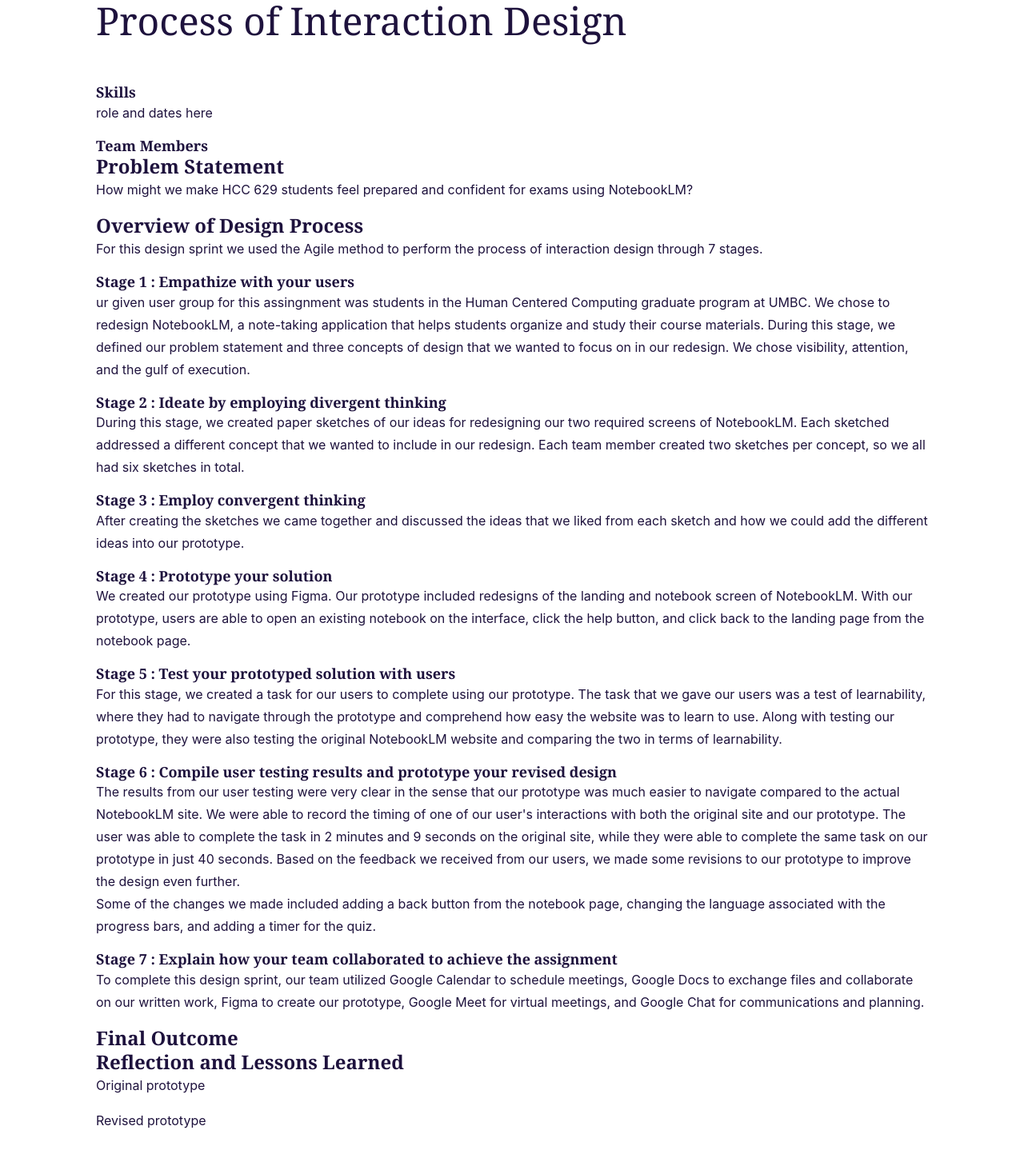
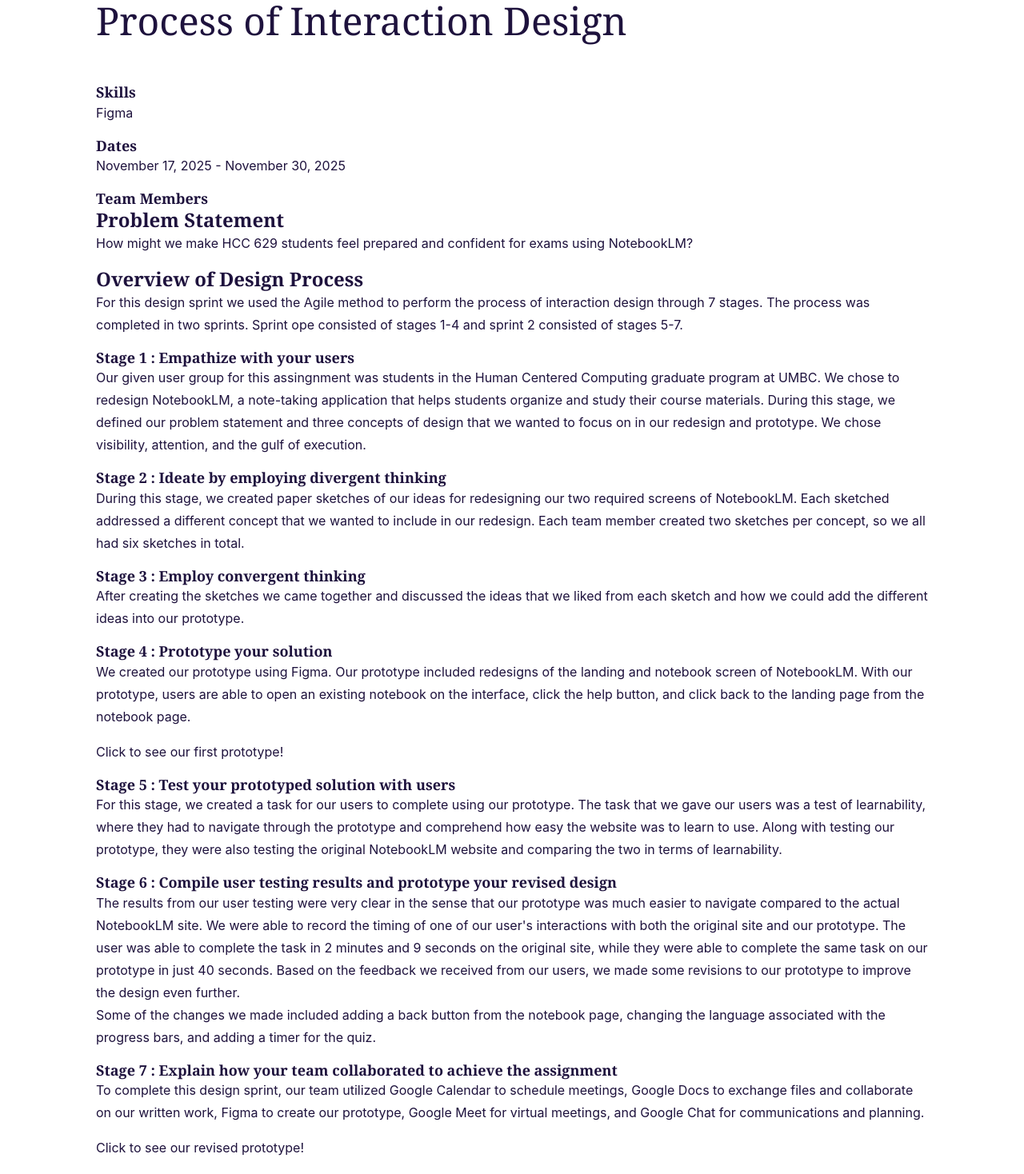
Before and after one commit to danabrunson/Portfolio, a React (Vite) app: page /projects/design-sprint in a window 1280 px wide. Shown: the part 200-1668 px from the top of the page at 80% size. Before the commit the page ends 1631 px from the top, so only its background shows below. Built offline with nearby package versions, Linux system fonts and the light colour scheme.

Commit message:
Updated project files

```diff
--- a/src/pages/projects/DesignSprint.jsx
+++ b/src/pages/projects/DesignSprint.jsx
@@ -11,19 +11,23 @@
                         <span className="project-category">Case Study</span>
                         <h1 className="project-detail-title">Process of Interaction Design</h1>
                     </div>
-                    </div>
                     <div className="project-detail-content">
                         <h6>Skills</h6>
-                        <p>role and dates here</p>
+                        <p>Figma</p>
+                        <h6>Dates</h6>
+                        <p>November 17, 2025 - November 30, 2025</p>
                         <h6>Team Members</h6>
                         <h4>Problem Statement</h4>
                         <p>How might we make HCC 629 students feel prepared and confident for exams using NotebookLM? </p>
                         <h4>Overview of Design Process</h4>
-                        <p>For this design sprint we used the Agile method to perform the process of interaction design through 7 stages. </p>
+                        <p>
+                            For this design sprint we used the Agile method to perform the process of interaction design through 7 stages. The process was completed in two sprints. Sprint ope
+                             consisted of stages 1-4 and sprint 2 consisted of stages 5-7. </p>
                         <h6>Stage 1 : Empathize with your users</h6>
-                            <p>ur given user group for this assingnment was students in the Human Centered Computing graduate program at UMBC.
+                        <p>
+                            Our given user group for this assingnment was students in the Human Centered Computing graduate program at UMBC.
                             We chose to redesign NotebookLM, a note-taking application that helps students organize and study their course materials.
-                            During this stage, we defined our problem statement and three concepts of design that we wanted to focus on in our redesign.
+                            During this stage, we defined our problem statement and three concepts of design that we wanted to focus on in our redesign and prototype.
                             We chose visibility, attention, and the gulf of execution. </p>
                         <h6>Stage 2 : Ideate by employing divergent thinking</h6>
                         <p>
@@ -33,24 +37,30 @@
                         <p>After creating the sketches we came together and discussed the ideas that we liked from each sketch and how we could add the different ideas into
                             our prototype. </p>
                         <h6>Stage 4 : Prototype your solution</h6>
-                            <p>We created our prototype using Figma. Our prototype included redesigns of the landing and notebook screen of NotebookLM. With our prototype, users are able to open an existing notebook
+                        <p>
+                            We created our prototype using Figma. Our prototype included redesigns of the landing and notebook screen of NotebookLM. With our prototype, users are able to open an existing notebook
                             on the interface, click the help button, and click back to the landing page from the notebook page. </p>
+                            <p><a href="https://www.figma.com/proto/ujl71RSqVC099YaSqKUx2q/Sprint-1-Prototype?node-id=0-1&t=GsvBIPngkHivrZjZ-1">Click to see our first prototype!</a></p>
+
                         <h6>Stage 5 : Test your prototyped solution with users</h6>
-                            <p>For this stage, we created a task for our users to complete using our prototype. The task that we gave our users was a test of learnability, where they had to navigate through
+                        <p>
+                            For this stage, we created a task for our users to complete using our prototype. The task that we gave our users was a test of learnability, where they had to navigate through
                             the prototype and comprehend how easy the website was to learn to use. Along with testing our prototype, they were also testing the original NotebookLM website and comparing
                             the two in terms of learnability.</p>
                         <h6>Stage 6 : Compile user testing results and prototype your revised design</h6>
-                            <p>The results from our user testing were very clear in the sense that our prototype was much easier to navigate compared to the actual NotebookLM site. We were able to record the timing of one of our user's
+                        <p>
+                            The results from our user testing were very clear in the sense that our prototype was much easier to navigate compared to the actual NotebookLM site. We were able to record the timing of one of our user's
                             interactions with both the original site and our prototype. The user was able to complete the task in 2 minutes and 9 seconds on the original site, while they were able to complete the same task on
                             our prototype in just 40 seconds. Based on the feedback we received from our users, we made some revisions to our prototype to improve the design even further. <br />
                             Some of the changes we made included adding a back button from the notebook page, changing the language associated with the progress bars, and adding a timer for the quiz. </p>
                         <h6>Stage 7 : Explain how your team collaborated to achieve the assignment</h6>
-                            <p>To complete this design sprint, our team utilized Google Calendar to schedule meetings, Google Docs to exchange files and collaborate on our written work, Figma to create our prototype,
+                        <p>
+                            To complete this design sprint, our team utilized Google Calendar to schedule meetings, Google Docs to exchange files and collaborate on our written work, Figma to create our prototype,
                             Google Meet for virtual meetings, and Google Chat for communications and planning.</p>
+                        <p><a href="https://www.figma.com/proto/6ayKXGtRKEeMP6ID7v6t9u/Sprint-2-Prototype?node-id=2-2251&t=YIIudKxo0kO2j0R3-1&starting-point-node-id=2%3A2251">Click to see our revised prototype!</a></p>
                         <h4>Final Outcome</h4>
                         <h4>Reflection and Lessons Learned</h4>
-                        <p>Original prototype<a href=""></a></p>
-                        <p>Revised prototype <a href=""></a></p>
+                    </div>
                 </div>
             </section>
         </main>
--- a/src/pages/projects/TorontoCupcakes.jsx
+++ b/src/pages/projects/TorontoCupcakes.jsx
@@ -14,7 +14,7 @@
           </div>
           <div className="project-detail-content">
             <p>September 2025 - September 2025</p>
-            <h4>Problem Statement</h4>
+            <h5>Problem Statement</h5>
             <p>The objective of the Interaction Design assignment was to find areas for improvement or the design principles of affordances,
               signifiers, and mapping and create a redesign of the page that shows those improvements. The website that I was given to focus on for
               this assignment was torontocupcakes.com.
```
Lines whose indentation alone changed are shown as unchanged.
